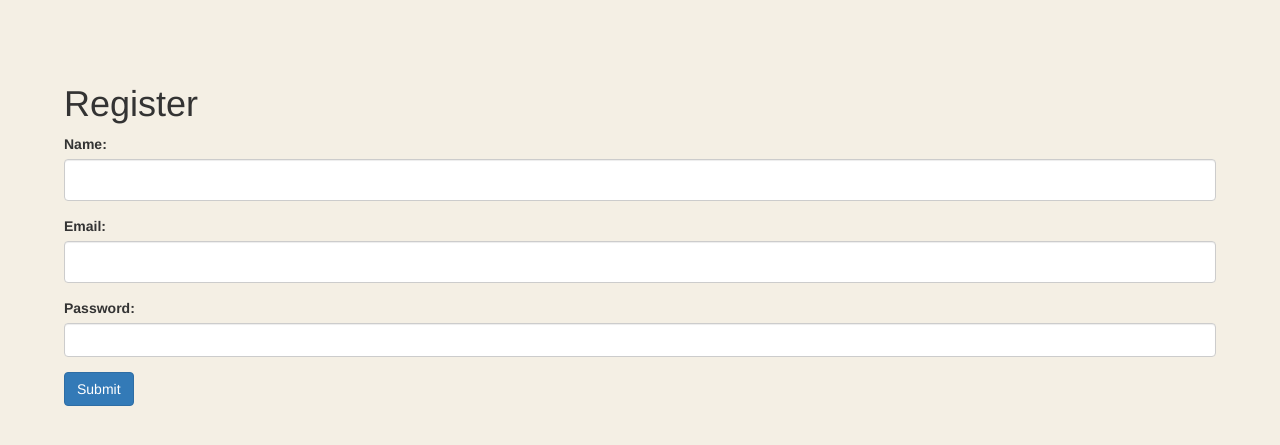
After one commit to nkp1111/python-projects, a Flask app: page /register in a window 1280 px wide. The commit adds this page. Shown: the top 445 px of the page. Run offline with Flask 3, Linux system fonts and the light colour scheme; some libraries are stand-ins or nearby versions.

```diff
--- a/8.todo_list/form.py
+++ b/8.todo_list/form.py
@@ -1,6 +1,6 @@
 from flask_wtf import FlaskForm
-from wtforms import SubmitField, StringField
-from wtforms.validators import DataRequired, Length
+from wtforms import SubmitField, StringField, PasswordField
+from wtforms.validators import DataRequired, Length, Email
 
 
 class AddTaskForm(FlaskForm):
@@ -8,3 +8,16 @@ class AddTaskForm(FlaskForm):
                        validators=[DataRequired(), Length(1, 1000)],
                        render_kw={"placeholder": "Type your task here..."})
     # submit = SubmitField(label="Submit")
+
+
+class LoginForm(FlaskForm):
+    email = StringField(label="Email: ", validators=[DataRequired(), Email()])
+    password = PasswordField(label="Password: ", validators=[DataRequired()])
+    submit = SubmitField(label="Submit")
+
+
+class RegisterForm(FlaskForm):
+    name = StringField(label="Name: ", validators=[DataRequired(), Length(1, 100)])
+    email = StringField(label="Email: ", validators=[DataRequired(), Email()])
+    password = PasswordField(label="Password: ", validators=[DataRequired()])
+    submit = SubmitField(label="Submit")
--- a/8.todo_list/main.py
+++ b/8.todo_list/main.py
@@ -8,7 +8,7 @@ from flask_sqlalchemy import SQLAlchemy
 from datetime import datetime
 from sqlalchemy.orm import relationship
 
-from form import AddTaskForm
+from form import AddTaskForm, RegisterForm, LoginForm
 
 app = Flask(__name__)
 app.config["SECRET_KEY"] = "er54hgr9eiu459473y663o6h36ig6i3"
@@ -116,5 +116,24 @@ def delete_task(task_id):
     return redirect(url_for("home"))
 
 
+# ----------
+# user route
+@app.route("/register", methods=["GET", "POST"])
+def register_user():
+    form = RegisterForm()
+    if form.validate_on_submit():
+        print("login user")
+
+        return redirect(url_for('home'))
+
+    return render_template("register.html", form=form)
+
+
+@app.route("/logout")
+def logout_user():
+    print("logout user")
+    return redirect(url_for("home"))
+
+
 if __name__ == "__main__":
     app.run(debug=True)
--- a/8.todo_list/static/css/index.css
+++ b/8.todo_list/static/css/index.css
@@ -11,9 +11,11 @@ body {
 input[type="text"] {
   padding: 2rem 1.5rem;
   font-size: 1.5rem;
-  margin-bottom: 5%;
+  /*margin-bottom: 5%;*/
 }
-
+.task:first-of-type {
+margin-top:4%;
+}
 .task {
   background: #E5F2CF;
   box-shadow: 0 0 3px rgba(0, 0, 0, 0.5);
@@ -93,6 +95,9 @@ header {
   color: #fff;
   display: flex;
 }
+.logo {
+    font-weight:bold;
+}
 
 .logo span {
   display: inline-block;
--- a/8.todo_list/templates/partials/header.html
+++ b/8.todo_list/templates/partials/header.html
@@ -19,8 +19,8 @@ Todo List
         <Span>_</Span>
     </div>
     <div class="btn-holder">
-        <a class="btn btn-primary">Login</a>
-        <a class="btn btn-danger">Logout</a>
+        <a class="btn btn-primary" href="{{ url_for('register_user') }}">Register / Login</a>
+        <a class="btn btn-danger" href="{{ url_for('logout_user') }}">Logout</a>
     </div>
 </header>
 {% endblock %}
--- /dev/null
+++ b/8.todo_list/templates/register.html
@@ -0,0 +1,8 @@
+{% extends 'partials/header.html' %}
+{% import 'bootstrap/wtf.html' as wtf %}
+
+{% block content %}
+<h1>Register</h1>
+
+{{ wtf.quick_form(form, novalidate=True, button_map={'submit': 'primary'}) }}
+{% endblock %}
```
Also changed, not shown: 8.todo_list/instance/todo_list.db.
